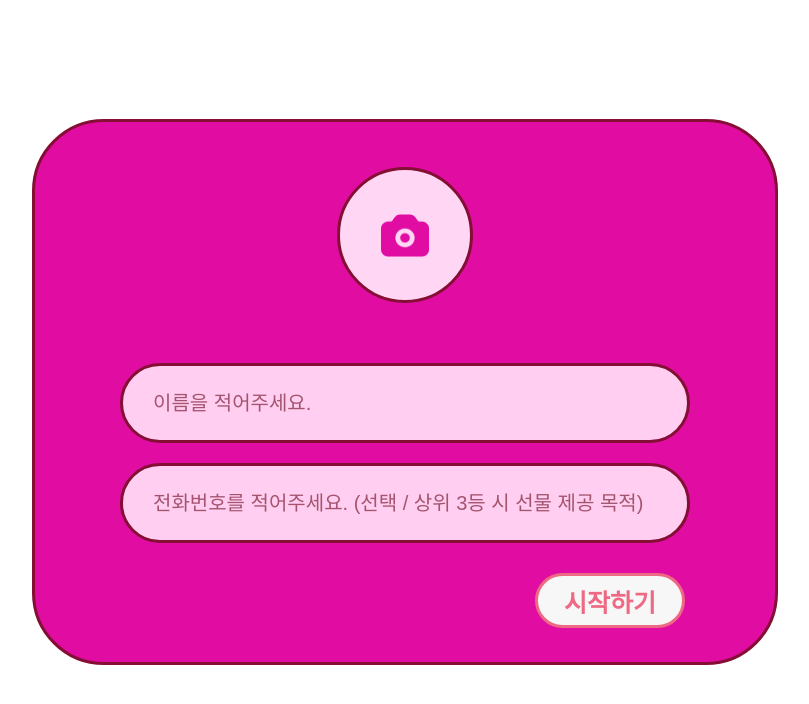
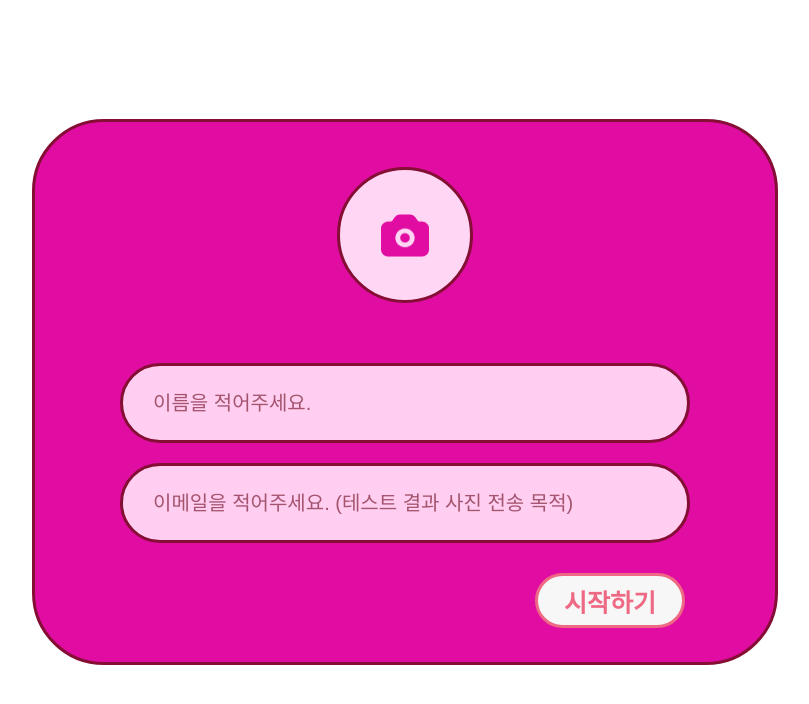
Before and after one commit to Itshow-ladyLanguage/LLGame-client, a React (Vite) app: page /login in a window 1280 px wide. Shown: the top 704 px of the page, without its empty margins (235-1044 px from the left). Built offline with nearby package versions, Linux system fonts and the light colour scheme; no server answers; a web font is replaced by a local one.

Commit message:
전화번호 입력 메세지를 이메일 입력으로 변경

```diff
--- a/src/pages/Login.tsx
+++ b/src/pages/Login.tsx
@@ -69,8 +69,8 @@ const Login = () => {
             }}
           />
           <input
-            type="tel"
-            placeholder="전화번호를 적어주세요. (선택 / 상위 3등 시 선물 제공 목적)"
+            type="email"
+            placeholder="이메일을 적어주세요. (테스트 결과 사진 전송 목적)"
             className="input-box"
           />
         </div>
```
